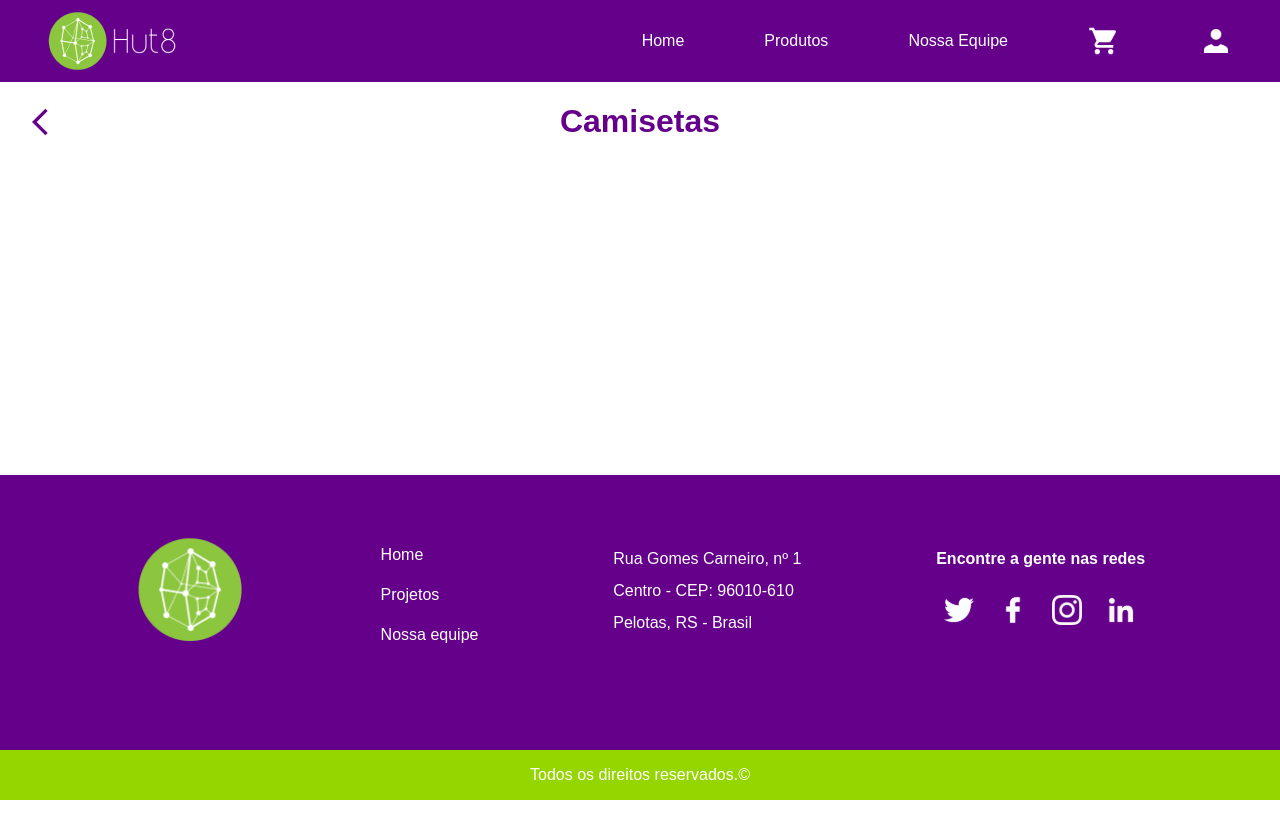
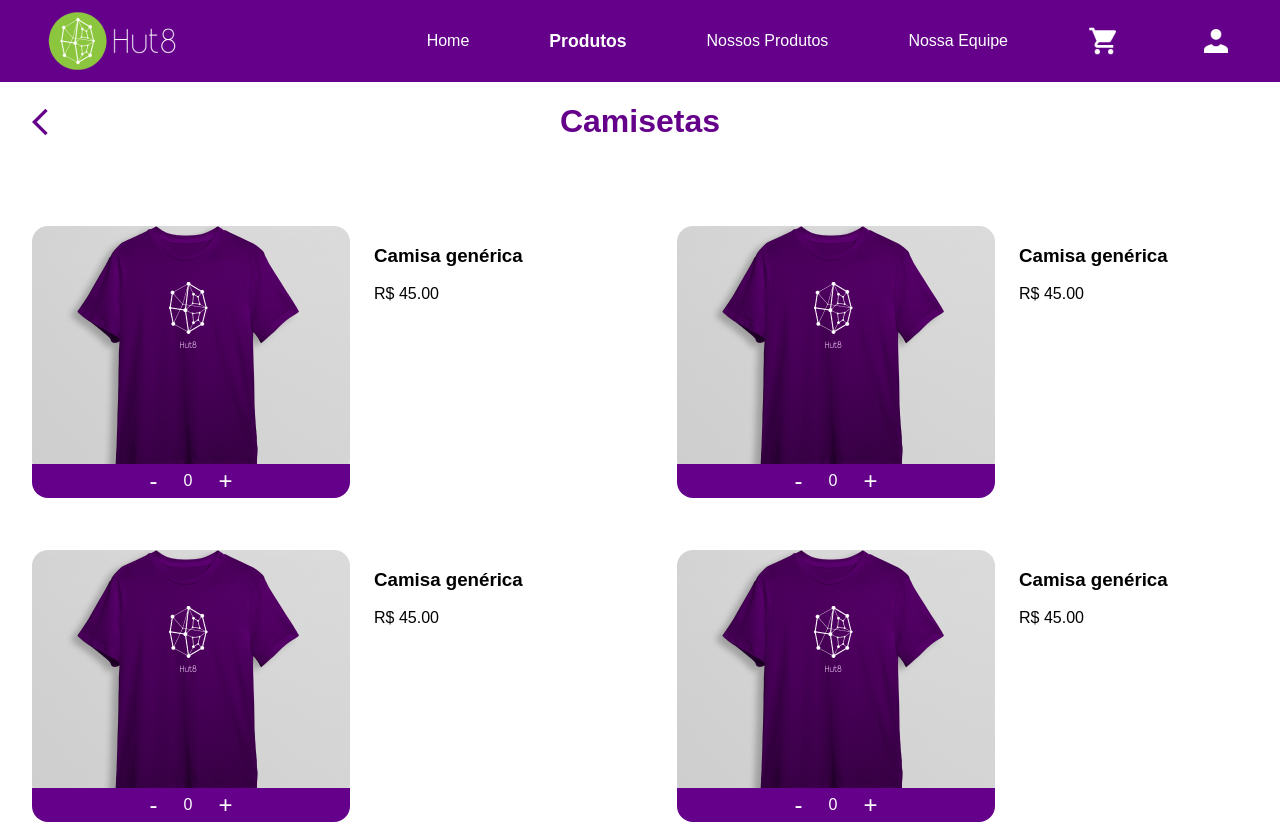
Before and after one commit to luigill/processo-seletivo-hut8-grupo4, a React (Vite) app: page /produtos/loja in a window 1280 px wide. Shown: the top 824 px of the page. Before the commit the page ends 800 px from the top, so only its background shows below. Built offline with nearby package versions, Linux system fonts and the light colour scheme.

Commit message:
Loja visual pronto

```diff
--- a/src/Components/Footer/styles.scss
+++ b/src/Components/Footer/styles.scss
@@ -1,7 +1,7 @@
 footer {
   display: flex;
   flex-direction: column;
-  position: absolute;
+  position: relative;
   bottom: 0;
   width: 100%;
   align-items: center;
--- /dev/null
+++ b/src/Components/Items/index.jsx
@@ -0,0 +1,35 @@
+// eslint-disable-next-line no-unused-vars
+import React, { useState } from 'react';
+import './styles.scss';
+import imagemGenerica from '../../assets/camisetaRoxa.png';
+
+export default function Item() {
+  const [contador, setContador] = useState(0);
+
+  const decrementarContador = () => {
+    if (contador > 0) {
+      setContador(contador - 1);
+    }
+  };
+
+  const incrementarContador = () => {
+    setContador(contador + 1);
+  };
+
+  return (
+    <div className="Item">
+      <div className="itemCard">
+        <img src={imagemGenerica} alt="Imagem genérica" />
+        <div className="contador">
+          <button onClick={decrementarContador}>-</button>
+          <p>{contador}</p>
+          <button onClick={incrementarContador}>+</button>
+        </div>
+      </div>
+      <div className="itemDescription">
+        <h3>Camisa genérica</h3>
+        <p>R$ 45.00</p>
+      </div>
+    </div>
+  );
+}
--- /dev/null
+++ b/src/Components/Items/styles.scss
@@ -0,0 +1,39 @@
+.Item {
+    display: flex;
+    gap: 1.5em;
+    margin: 2em 0;
+
+    .itemCard {
+      height: 250px;
+      width: 318px;
+
+      img {
+        position: relative;
+        z-index: 0;
+      }
+
+      .contador {
+        position: relative;
+        z-index: 1;
+        display: flex;
+        height: 2.12em;
+        margin-top: -1em;
+        border-radius: 0 0 16px 16px;
+        background-color: rgba(100, 0, 138, 1);
+        justify-content: center;
+        align-items: center;
+        gap: 1.25em;
+
+        button,
+        p {
+          background: transparent;
+          border: none;
+          color: #fff;
+        }
+
+        button {
+          font-size: 24px;
+        }
+      }
+    }
+  }
--- a/src/Components/Menu/index.jsx
+++ b/src/Components/Menu/index.jsx
@@ -8,8 +8,7 @@ export default function NavMenu() {
   const [currentPage, setCurrentPage] = useState("");
 
   useEffect(() => {
-    // Obtém a página atual (ou define manualmente)
-    const currentPath = window.location.pathname;
+    const currentPath = window.location.pathname.split("/")[1];
     setCurrentPage(currentPath);
   }, []);
 
@@ -18,17 +17,22 @@ export default function NavMenu() {
       <img className="navLogo" src={logo} alt="logo" />
       <ul>
         <li>
-          <a href="/" className={currentPage === "/" ? "active" : ""}>
+          <a href="/" className={currentPage === "" ? "active" : ""}>
             Home
           </a>
         </li>
         <li>
-          <a href="/produtos" className={currentPage === "/produtos" ? "active" : ""}>
+          <a href="/produtos" className={currentPage === "produtos" ? "active" : ""}>
             Produtos
           </a>
         </li>
         <li>
-          <a href="/nossa-equipe" className={currentPage === "/nossa-equipe" ? "active" : ""}>
+          <a href="/nossos-produtos" className={currentPage === "nossos-produtos" ? "active" : ""}>
+            Nossos Produtos
+          </a>
+        </li>
+        <li>
+          <a href="/nossa-equipe" className={currentPage === "nossa-equipe" ? "active" : ""}>
             Nossa Equipe
           </a>
         </li>
--- a/src/pages/Shop/index.jsx
+++ b/src/pages/Shop/index.jsx
@@ -1,6 +1,7 @@
 import FooterMenu from "../../Components/Footer";
 import NavMenu from "../../Components/Menu";
 import Arrow from "../../assets/arrow.svg"
+import Item from "../../Components/Items"
 import "./styles.scss";
 
 export default function Shop(){
@@ -9,7 +10,14 @@ export default function Shop(){
         <>
         <NavMenu/>
         <div className="titleShop"><img src={Arrow}/> <h1>Camisetas</h1></div>
-
+        <section className="items">
+            <Item/>
+            <Item/>
+            <Item/>
+            <Item/>
+            <Item/>
+            <Item/>
+        </section>
         <FooterMenu/>
         </>
     );
--- a/src/pages/Shop/styles.scss
+++ b/src/pages/Shop/styles.scss
@@ -16,3 +16,11 @@
     margin-left: 2em;
    }
 }
+
+.items{
+    display: grid;
+    grid-template-columns: repeat(2, 1fr);
+    grid-gap: 10px;
+    margin: 2em;
+    width: 100%;
+}
```
